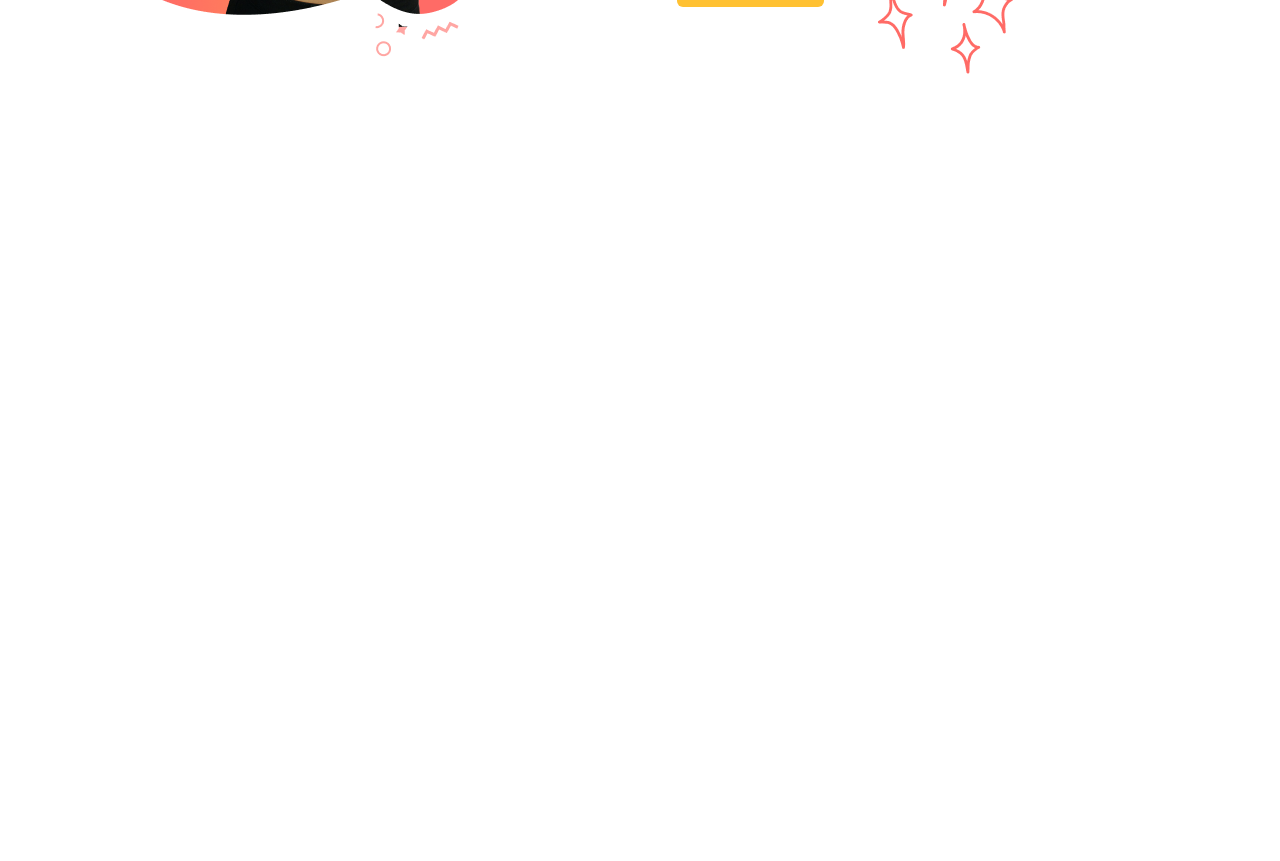
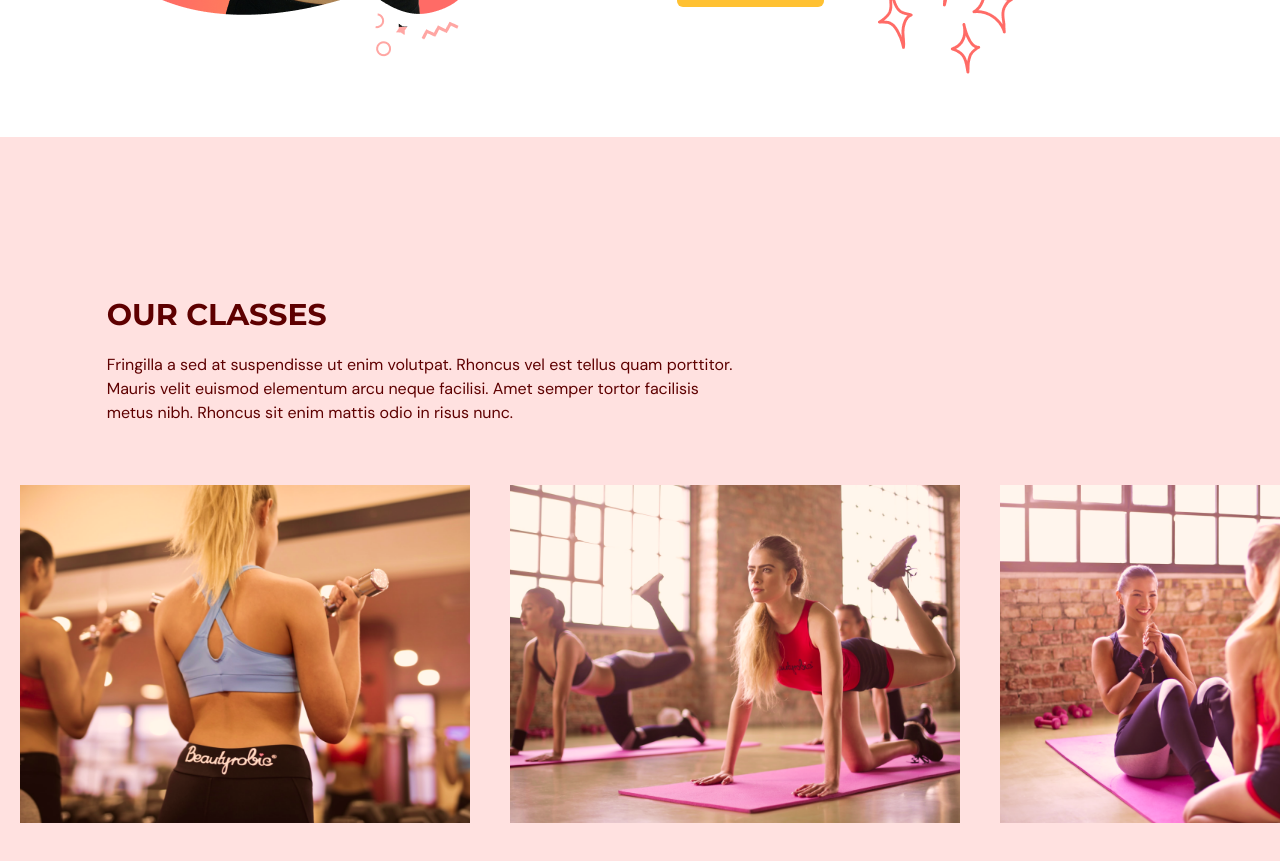
Before and after one commit to horoshopodumaj/fitness, a React (Vite) app in the folder fitness/: page / in a window 1280 px wide. Shown: the part 2000-2861 px from the top of the page. Before the commit the page ends 2137 px from the top, so only its background shows below. Built offline with nearby package versions, Linux system fonts and the light colour scheme.

Commit message:
added our classes component

```diff
--- a/fitness/src/App.tsx
+++ b/fitness/src/App.tsx
@@ -3,6 +3,7 @@
 import { SelectedPage } from "@/shared/types";
 import Home from "@/scenes/home";
 import Benefits from "./scenes/benefits";
+import OurClasses from "./scenes/ourClasses";
 
 function App() {
   const [selectedPage, setSelectedPage] = useState<SelectedPage>(
@@ -30,6 +31,7 @@
       />
       <Home setSelectedPage={setSelectedPage} />
       <Benefits setSelectedPage={setSelectedPage} />
+      <OurClasses setSelectedPage={setSelectedPage} />
     </div>
   );
 }
--- /dev/null
+++ b/fitness/src/scenes/ourClasses/Class.tsx
@@ -0,0 +1,26 @@
+import React from "react";
+
+type Props = {
+  name: string;
+  description?: string;
+  image: string;
+};
+
+const Class = ({ name, description, image }: Props) => {
+  const overlayStyles = `p-5 absolute z-30 flex
+    h-[380px] w-[450px] flex-col items-center justify-center
+    whitespace-normal bg-primary-500 text-center text-white
+    opacity-0 transition duration-500 hover:opacity-90`;
+
+  return (
+    <li className="relative mx-5 inline-block h-[380px] w-[450px]">
+      <div className={overlayStyles}>
+        <p className="text-2xl">{name}</p>
+        <p className="mt-5">{description}</p>
+      </div>
+      <img src={image} alt={`${image}`} />
+    </li>
+  );
+};
+
+export default Class;
--- /dev/null
+++ b/fitness/src/scenes/ourClasses/index.tsx
@@ -0,0 +1,97 @@
+import { SelectedPage } from "@/shared/types";
+import React from "react";
+import image1 from "@/assets/image1.png";
+import image2 from "@/assets/image2.png";
+import image3 from "@/assets/image3.png";
+import image4 from "@/assets/image4.png";
+import image5 from "@/assets/image5.png";
+import image6 from "@/assets/image6.png";
+import { motion } from "framer-motion";
+import HText from "@/shared/HText";
+import Class from "./Class";
+import { ClassType } from "@/shared/types";
+
+const classes: Array<ClassType> = [
+  {
+    name: "Weight Training Classes",
+    description:
+      "Lorem ipsum dolor sit amet, consectetur adipiscing elit, sed do eiusmod tempor incididunt ut labore et dolore magna aliqua. Ut enim ad minim veniam, quis nostrud exercitation ullamco laboris nisi ut aliquip ex ea commodo consequat.",
+    image: image1,
+  },
+  {
+    name: "Yoga Classes",
+    image: image2,
+  },
+  {
+    name: "Ab Core Classes",
+    description:
+      "Lorem ipsum dolor sit amet, consectetur adipiscing elit, sed do eiusmod tempor incididunt ut labore et dolore magna aliqua. Ut enim ad minim veniam, quis nostrud exercitation ullamco laboris nisi ut aliquip ex ea commodo consequat.",
+    image: image3,
+  },
+  {
+    name: "Adventure Classes",
+    description:
+      "Lorem ipsum dolor sit amet, consectetur adipiscing elit, sed do eiusmod tempor incididunt ut labore et dolore magna aliqua. Ut enim ad minim veniam, quis nostrud exercitation ullamco laboris nisi ut aliquip ex ea commodo consequat.",
+    image: image4,
+  },
+  {
+    name: "Fitness Classes",
+    image: image5,
+  },
+  {
+    name: "Training Classes",
+    description:
+      "Lorem ipsum dolor sit amet, consectetur adipiscing elit, sed do eiusmod tempor incididunt ut labore et dolore magna aliqua. Ut enim ad minim veniam, quis nostrud exercitation ullamco laboris nisi ut aliquip ex ea commodo consequat.",
+    image: image6,
+  },
+];
+
+type Props = {
+  setSelectedPage: (value: SelectedPage) => void;
+};
+
+function OurClasses({ setSelectedPage }: Props) {
+  return (
+    <section id="ourclasses" className="w-full bg-primary-100 py-40">
+      <motion.div
+        onViewportEnter={() => setSelectedPage(SelectedPage.OurClasses)}
+      >
+        <motion.div
+          className="mx-auto w-5/6"
+          initial="hidden"
+          whileInView="visible"
+          viewport={{ once: true, amount: 0.5 }}
+          transition={{ duration: 0.5 }}
+          variants={{
+            hidden: { opacity: 0, x: -50 },
+            visible: { opacity: 1, x: 0 },
+          }}
+        >
+          <div className="md:w-3/5">
+            <HText>our classes</HText>
+            <p className="py-5">
+              Fringilla a sed at suspendisse ut enim volutpat. Rhoncus vel est
+              tellus quam porttitor. Mauris velit euismod elementum arcu neque
+              facilisi. Amet semper tortor facilisis metus nibh. Rhoncus sit
+              enim mattis odio in risus nunc.
+            </p>
+          </div>
+        </motion.div>
+        <div className="mt-10 h-[353px] w-full overflow-x-auto overflow-y-hidden">
+          <ul className="w-[2800px] whitespace-nowrap">
+            {classes.map((item: ClassType, index) => (
+              <Class
+                key={`${item.name}-${index}`}
+                name={item.name}
+                description={item.description}
+                image={item.image}
+              />
+            ))}
+          </ul>
+        </div>
+      </motion.div>
+    </section>
+  );
+}
+
+export default OurClasses;
--- a/fitness/src/shared/types.ts
+++ b/fitness/src/shared/types.ts
@@ -10,3 +10,9 @@
   title: string;
   description: string;
 }
+
+export interface ClassType {
+  name: string;
+  description?: string;
+  image: string;
+}
```
